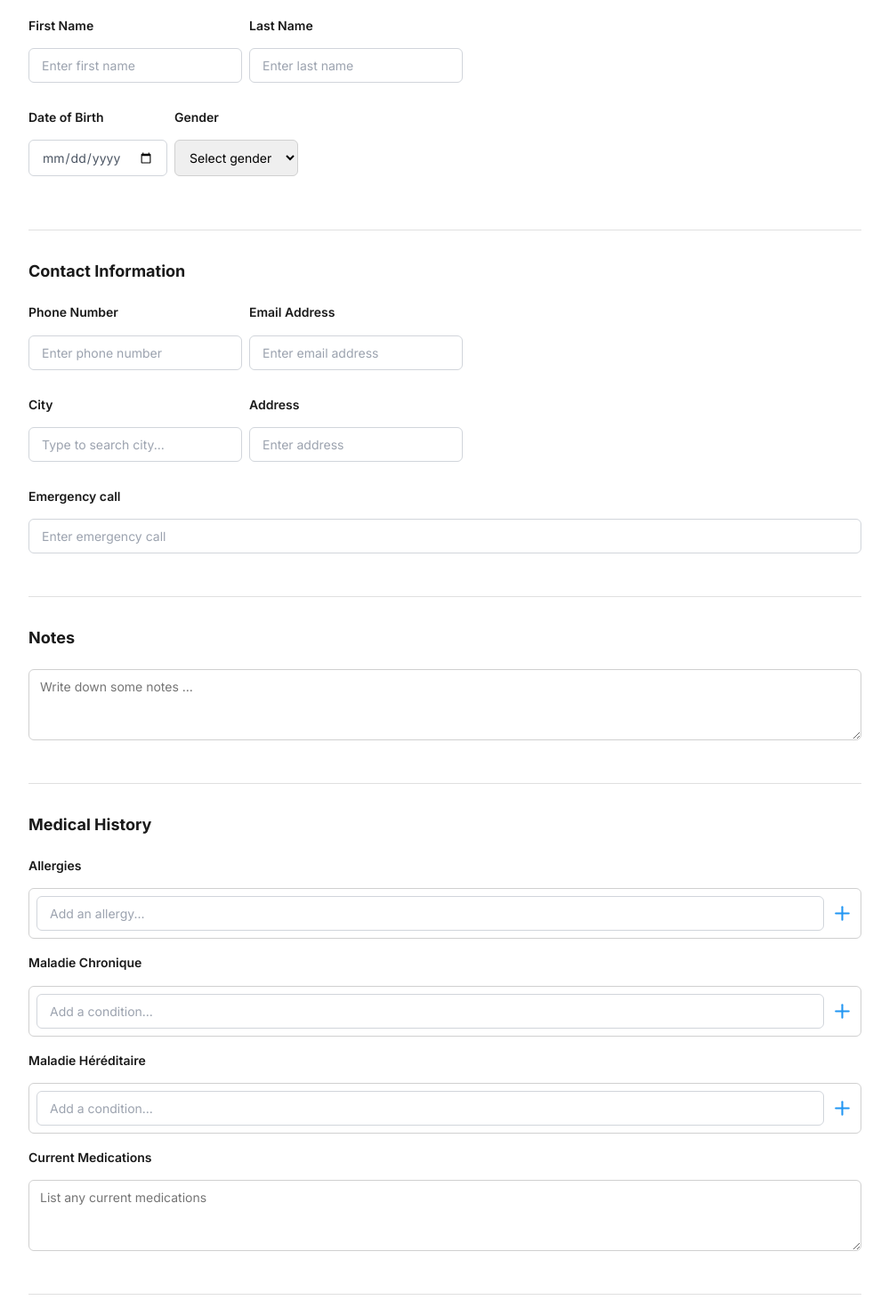
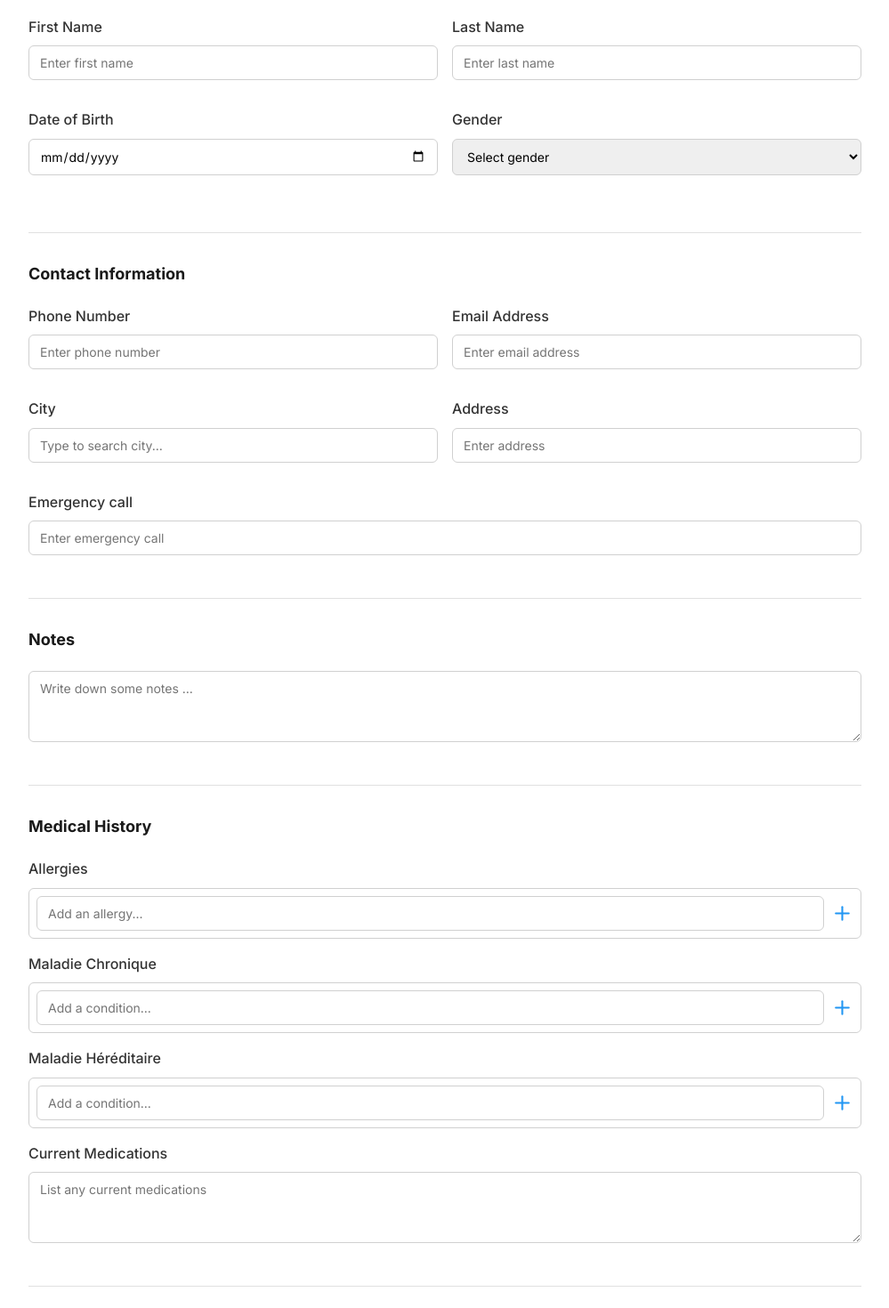
Before and after one commit to hanaachahbar/DentiCareManager, a React (Create React App) app in the folder frontend/: page /add_patient in a window 1280 px wide. Shown: the part 220-1690 px from the top of the page at 89% size, without its empty margins (140-1139 px from the left). Built offline with nearby package versions, Linux system fonts and the light colour scheme.

Commit message:
Changed classNames to adjust styling

```diff
--- a/frontend/src/pages/add_patient.jsx
+++ b/frontend/src/pages/add_patient.jsx
@@ -134,10 +134,10 @@ export default function AddPatient() {
         </div>
       </div>
 
-      <div className="form-section">
+      <div className="form-container-section">
         <h2>Personal Details</h2>
-        <div className="form-row">
-          <div className="form-group">
+        <div className="form-section-row">
+          <div className="form-section-group">
             <label>First Name</label>
             <input
               type="text"
@@ -148,7 +148,7 @@ export default function AddPatient() {
             />
             {errors.firstName && <div className="error-msg">{errors.firstName}</div> }
           </div>
-          <div className="form-group">
+          <div className="form-section-group">
             <label>Last Name</label>
             <input
               type="text"
@@ -161,8 +161,8 @@ export default function AddPatient() {
           </div>
         </div>
 
-        <div className="form-row">
-          <div className="form-group">
+        <div className="form-section-row">
+          <div className="form-section-group">
             <label>Date of Birth</label>
             <input
               type="date"
@@ -172,7 +172,7 @@ export default function AddPatient() {
             />
             {errors.dateOfBirth && <div className="error-msg">{errors.dateOfBirth}</div> }
           </div>
-          <div className="form-group">
+          <div className="form-section-group">
             <label>Gender</label>
             <select
               name="gender"
@@ -188,10 +188,10 @@ export default function AddPatient() {
         </div>
       </div>
 
-      <div className="form-section">
+      <div className="form-container-section">
         <h2>Contact Information</h2>
-        <div className="form-row">
-          <div className="form-group">
+        <div className="form-section-row">
+          <div className="form-section-group">
             <label>Phone Number</label>
             <input
               type="tel"
@@ -202,7 +202,7 @@ export default function AddPatient() {
             />
             {errors.phoneNumber && <div className="error-msg">{errors.phoneNumber}</div> }
           </div>
-          <div className="form-group">
+          <div className="form-section-group">
             <label>Email Address</label>
             <input
               type="email"
@@ -215,8 +215,8 @@ export default function AddPatient() {
           </div>
         </div>
 
-        <div className="form-row">
-          <div className="form-group">
+        <div className="form-section-row">
+          <div className="form-section-group">
           <label>City</label>
 
           <div className="city-autocomplete">
@@ -264,7 +264,7 @@ export default function AddPatient() {
         </div>
 
 
-          <div className="form-group">
+          <div className="form-section-group">
             <label>Address</label>
             <input
               name="Address"
@@ -275,7 +275,7 @@ export default function AddPatient() {
           </div>
         </div>
 
-        <div className="form-group">
+        <div className="form-section-group">
           <label>Emergency call</label>
           <input
             name="emergencyCall"
@@ -287,9 +287,9 @@ export default function AddPatient() {
         </div>
       </div>
 
-      <div className="form-section">
+      <div className="form-container-section">
         <h2>Notes</h2>
-        <div className="form-group">
+        <div className="form-section-group">
           <textarea
             name="notes"
             placeholder="Write down some notes ..."
@@ -300,10 +300,10 @@ export default function AddPatient() {
         </div>
       </div>
 
-      <div className="form-section">
+      <div className="form-container-section">
         <h2>Medical History</h2>
 
-        <div className="form-group">
+        <div className="form-section-group">
           <label>Allergies</label>
           <div className="tags-container">
             {allergies.map((allergy, index) => (
@@ -333,7 +333,7 @@ export default function AddPatient() {
           </div>
         </div>
 
-        <div className="form-group">
+        <div className="form-section-group">
           <label>Maladie Chronique</label>
           <div className="tags-container">
             {chronicConditions.map((condition, index) => (
@@ -363,7 +363,7 @@ export default function AddPatient() {
           </div>
         </div>
 
-        <div className="form-group">
+        <div className="form-section-group">
           <label>Maladie Héréditaire</label>
           <div className="tags-container">
             {hereditary.map((disease, index) => (
@@ -393,7 +393,7 @@ export default function AddPatient() {
           </div>
         </div>
 
-        <div className="form-group">
+        <div className="form-section-group">
           <label>Current Medications</label>
           <textarea
             name="currentMedications"
--- a/frontend/src/pages/dashboard.jsx
+++ b/frontend/src/pages/dashboard.jsx
@@ -19,15 +19,27 @@ export default function Dashboard() {
     { name: 'Danil Ouakli', registered: 'Today' }
   ];
 
+  function getFullFormattedDate() {
+    const date = new Date();
+    const dayOfWeek = date.toLocaleString('en-US', { weekday: 'long' });
+    const day = date.getDate();
+    const month = date.toLocaleString('en-US', { month: 'long' });
+    const suffix =
+      day % 10 === 1 && day !== 11 ? "st" :
+      day % 10 === 2 && day !== 12 ? "nd" :
+      day % 10 === 3 && day !== 13 ? "rd" : "th";
+    return `${dayOfWeek}, ${day}${suffix} ${month}`;
+  }
+
   return (
     <div className="dashboard">
       <header className="dashboard-header">
         <h1>Welcome, Dr. Amelia</h1>
-        <p>Here's your dashboard for today, Monday, 24th July.</p>
+        <p>Here's your dashboard for today, {getFullFormattedDate()}.</p>
       </header>
 
       <div className="dashboard-grid">
-        <section className="card dashboard-appointments-card">
+        <section className="card-dashboard dashboard-appointments-card">
           <h2>Upcoming Appointments</h2>
           <div className="appointments-list">
             {appointments.map(apt => (
@@ -48,7 +60,7 @@ export default function Dashboard() {
         </section>
 
 
-        <section className="card stats-card">
+        <section className="card-dashboard stats-card">
           <h2>Daily At a Glance</h2>
 
           <div className="stat-item">
@@ -67,7 +79,7 @@ export default function Dashboard() {
           </div>
         </section>
 
-        <section className="card side-card">
+        <section className="card-dashboard side-card">
           <h2>New Patient Registrations</h2>
           <div className="patients-list">
             {newPatients.map((patient, idx) => (
@@ -76,7 +88,7 @@ export default function Dashboard() {
                   <div className="patient-name">{patient.name}</div>
                   <div className="registered-date">Registered: {patient.registered}</div>
                 </div>
-                <button className="link-button">View Profile</button>
+                <button className="link-button-dashboard">View Profile</button>
               </div>
             ))}
           </div>
@@ -88,12 +100,16 @@ export default function Dashboard() {
             >
               <UserPlus/> Add New Patient
             </button>
-            <button className="dashboard-action-button secondary">
+            <button className="dashboard-action-button secondary"
+              onClick={() => navigate('/appointments')}
+            >
               <CalendarPlus/> Schedule Appointment
             </button>
-            <button className="dashboard-action-button secondary">
+            {/*<button className="dashboard-action-button secondary"
+              onClick={() => navigate('')}
+            >
               <ClipboardList/> Create Treatment Plan
-            </button>
+            </button>*/}
           </div>
         </section>
       </div>
--- a/frontend/src/styles/add_patient.css
+++ b/frontend/src/styles/add_patient.css
@@ -48,46 +48,46 @@ body {
     color: #666;
 }
 
-.form-section {
+.form-container-section {
     margin-bottom: 32px;
     padding-bottom: 32px;
     border-bottom: 1px solid #e0e0e0;
 }
 
-.form-section:last-of-type {
+.form-container-section:last-of-type {
     border-bottom: none;
 }
 
-.form-section h2 {
+.form-container-section h2 {
     margin: 0 0 20px 0;
     font-size: 18px;
     font-weight: bold;
     color: #1a1a1a;
 }
 
-.form-row {
+.form-section-row {
     display: grid;
     grid-template-columns: 1fr 1fr;
     gap: 16px;
     margin-bottom: 16px;
 }
 
-.form-group {
+.form-section-group {
     display: flex;
     flex-direction: column;
     margin-bottom: 16px;
 }
 
-.form-group label {
+.form-section-group label {
     font-size: 16px;
     font-weight: 500;
     color: #333;
     margin-bottom: 8px;
 }
 
-.form-group input,
-.form-group select,
-.form-group textarea {
+.form-section-group input,
+.form-section-group select,
+.form-section-group textarea {
     padding: 10px 12px;
     font-size: 14px;
     border: 1px solid #d0d0d0;
@@ -96,14 +96,14 @@ body {
     transition: border-color 0.2s;
 }
 
-.form-group input:focus,
-.form-group select:focus,
-.form-group textarea:focus {
+.form-section-group input:focus,
+.form-section-group select:focus,
+.form-section-group textarea:focus {
     outline: none;
     border-color: #2196f3;
 }
 
-.form-group textarea {
+.form-section-group textarea {
     resize: vertical;
     min-height: 80px;
 }
@@ -312,7 +312,7 @@ body {
     padding: 20px;
     }
 
-    .form-row {
+    .form-section-row {
     grid-template-columns: 1fr;
     }
 }
--- a/frontend/src/styles/dashboard.css
+++ b/frontend/src/styles/dashboard.css
@@ -37,19 +37,19 @@ body {
   gap: 24px;
 }
 
-.card {
+.card-dashboard {
   background: transparent;
   border-radius: 12px;
   padding: 24px;
 }
 
-.card h2 {
+.card-dashboard h2 {
   font-size: 22px;
   font-weight: bolder;
   margin-bottom: 20px;
 }
 
-.card h3 {
+.card-dashboard h3 {
   font-size: 16px;
   font-weight: 600;
   margin-bottom: 16px;
@@ -219,7 +219,7 @@ body {
   margin-top: 4px;
 }
 
-.link-button {
+.link-button-dashboard {
   color: #3b82f6;
   background: none;
   border: none;
@@ -231,7 +231,7 @@ body {
   border-radius: 15px;
 }
 
-.link-button:hover {
+.link-button-dashboard:hover {
   color: rgb(39, 101, 247);
   background-color: rgba(112, 180, 249, 0.384);
 }
```
